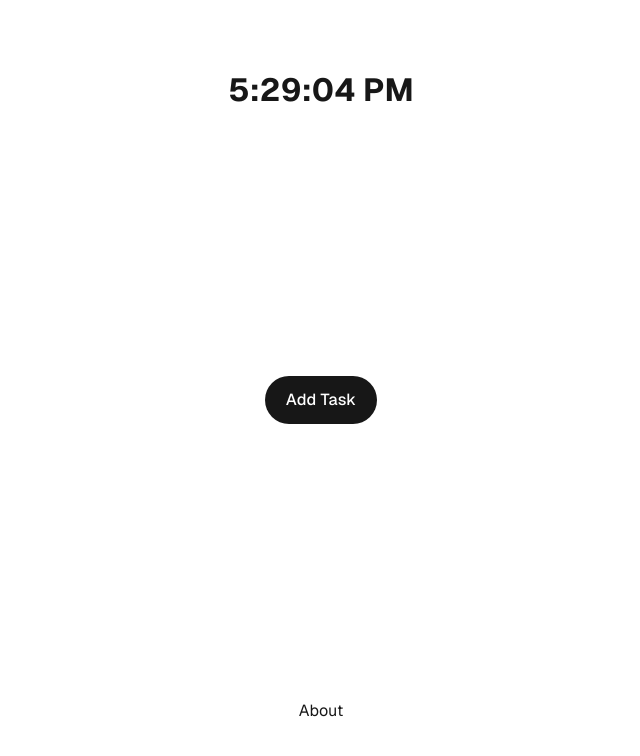
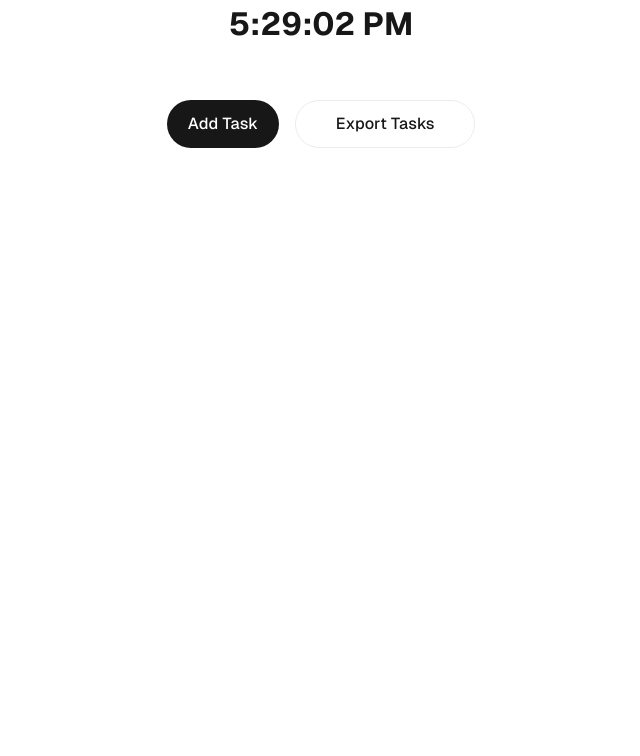
Before and after one commit to nxbit/clocknest-app, a Next.js app: page / in a window 1280 px wide. Shown: the top 756 px of the page, without its empty margins (319-959 px from the left). Built offline with nearby package versions, Linux system fonts and the light colour scheme.

Commit message:
Update package dependencies

```diff
--- a/package.json
+++ b/package.json
@@ -9,8 +9,9 @@
     "lint": "next lint"
   },
   "dependencies": {
+    "json2csv": "^6.0.0-alpha.2",
+    "next": "14.2.15",
     "react": "^18",
-    "react-dom": "^18",
-    "next": "14.2.15"
+    "react-dom": "^18"
   }
 }
--- a/src/app/comp/addtask.js
+++ b/src/app/comp/addtask.js
@@ -11,6 +11,7 @@
 import { useState, useCallback } from "react";
 import styles from "../page.module.css";
 import AppTask from "./apptasks";
+import { Parser } from "json2csv";
 
 /**
  * Custom hook to manage the state of tasks.
@@ -70,6 +71,21 @@ export default function AddTask() {
         setShowTaskInput((prevShowTaskInput) => !prevShowTaskInput);
     }, []);
 
+    const exportTasksClick = useCallback(() => {
+        const json2csvParser = new Parser();
+        const csv = json2csvParser.parse(tasks.map(({ task, duration }) => ({ task, duration })));
+        const blob = new Blob([csv], { type: "text/csv" });
+        const url = URL.createObjectURL(blob);
+
+        const a = document.createElement("a");
+        a.href = url;
+        a.download = "tasks.csv";
+        document.body.appendChild(a); // Append to body to ensure it works in all browsers
+        a.click();
+        document.body.removeChild(a); // Clean up after click
+        URL.revokeObjectURL(url);
+    }, [tasks]);
+
     /**
      * Handles the addition of a new task.
      */
@@ -101,6 +117,14 @@ export default function AddTask() {
                 >
                     Add Task
                 </a>
+                <a
+                    className={styles.secondary}
+                    href="#"
+                    rel="noopener noreferrer"
+                    onClick={exportTasksClick}
+                >
+                    Export Tasks
+                </a>
             </div>
 
             {showTaskInput && (
--- a/src/app/page.js
+++ b/src/app/page.js
@@ -16,11 +16,6 @@ export default function Home() {
       <main className={styles.main}>
         <AddTask />
       </main>
-      <footer className={styles.footer}>
-        <a href="#" rel="noopener noreferrer">
-          About
-        </a>
-      </footer>
     </div>
   );
 }
--- a/src/app/page.module.css
+++ b/src/app/page.module.css
@@ -7,12 +7,12 @@
   --button-secondary-hover: #f2f2f2;
 
   display: grid;
-  grid-template-rows: 20px 1fr 20px;
-  align-items: center;
+  grid-template-rows: 80px auto 20px;
+  /*align-items: center;*/
   justify-items: center;
-  min-height: 100svh;
-  padding: 80px;
-  gap: 64px;
+  min-height: 100vh;
+  padding: 5px;
+  gap: 15px;
   font-family: var(--font-geist-sans);
 }
 
```
Also changed, not shown: 1 other file (tests, documents, lock files or other folders).
